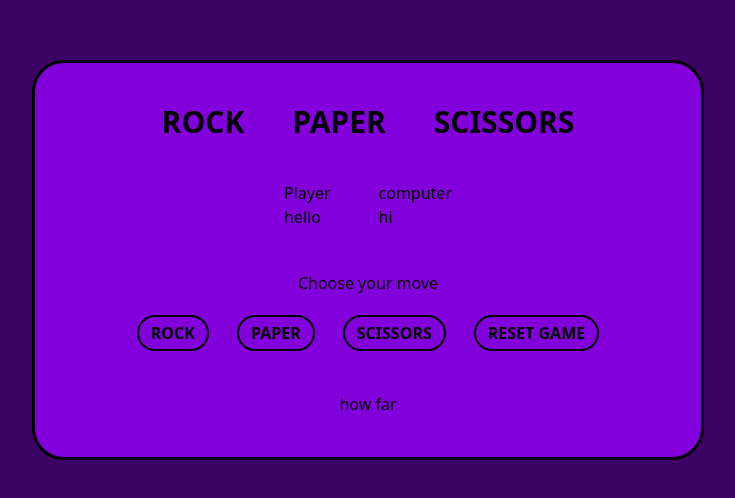
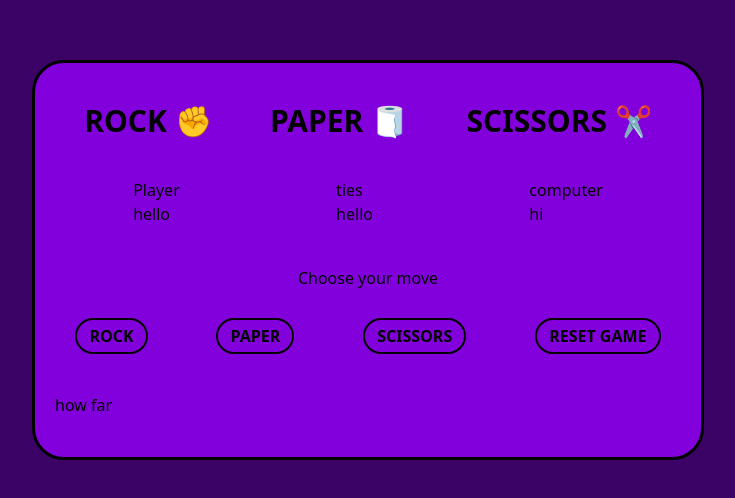
Before and after one commit to OluwaZhang/RPS-personal, a website: page doc/index.html in a window 1280 px wide. Shown: the part 140-638 px from the top of the page, without its empty margins (272-1007 px from the left). Drawn offline with Linux system fonts and the light colour scheme.

Commit message:
did some changes

```diff
--- a/doc/index.html
+++ b/doc/index.html
@@ -7,18 +7,22 @@
     <link rel="stylesheet" href="./style.css">
 </head>
 <body class="bg-purple-950 h-screen flex flex-col justify-center items-center">
-   <section class="flex flex-col items-center justify-around sm:border-3 sm:rounded-4xl p-5 h-screen sm:h-[50%] sm:w-2xl bg-purple-700">
+   <section class="flex flex-col  justify-around sm:border-3 sm:rounded-4xl p-5 h-screen sm:h-[50%] sm:w-2xl bg-purple-700">
         <h1 class="text-3xl font-semibold">
-            <ul class="flex gap-12">
-                <li>ROCK</li>
-                <li>PAPER</li>
-                <li>SCISSORS</li>
+            <ul class="flex justify-around">
+                <li>ROCK ✊</li>
+                <li>PAPER 🧻</li>
+                <li>SCISSORS ✂️</li>
             </ul>
         </h1>
 
-        <div class="flex gap-12">
+        <div class="flex justify-around">
             <p class="flex flex-col">Player
                 <span class="player-score">hello</span>
+            </p>
+
+            <p class="flex flex-col">ties
+                <span class="tie-score">hello</span>
             </p>
 
             <p class="flex flex-col">computer
@@ -26,12 +30,12 @@
             </p>
         </div>
 
-        <div class="flex flex-col gap-5">
+        <div class="flex flex-col gap-7">
             <h2 class="text-center">
                 Choose your move
             </h2>
 
-            <div class="flex flex-col gap-7 sm:flex sm:flex-row ">
+            <div class="flex flex-col gap-7 sm:flex sm:flex-row sm:justify-around ">
                 <button class="font-bold border-2 border-black rounded-4xl py-1 px-3 active:bg-purple-950 active:text-amber-100"
 
                 onclick='playerGame("rock")'>ROCK</button>
```
Also changed, not shown: doc/style.css.
